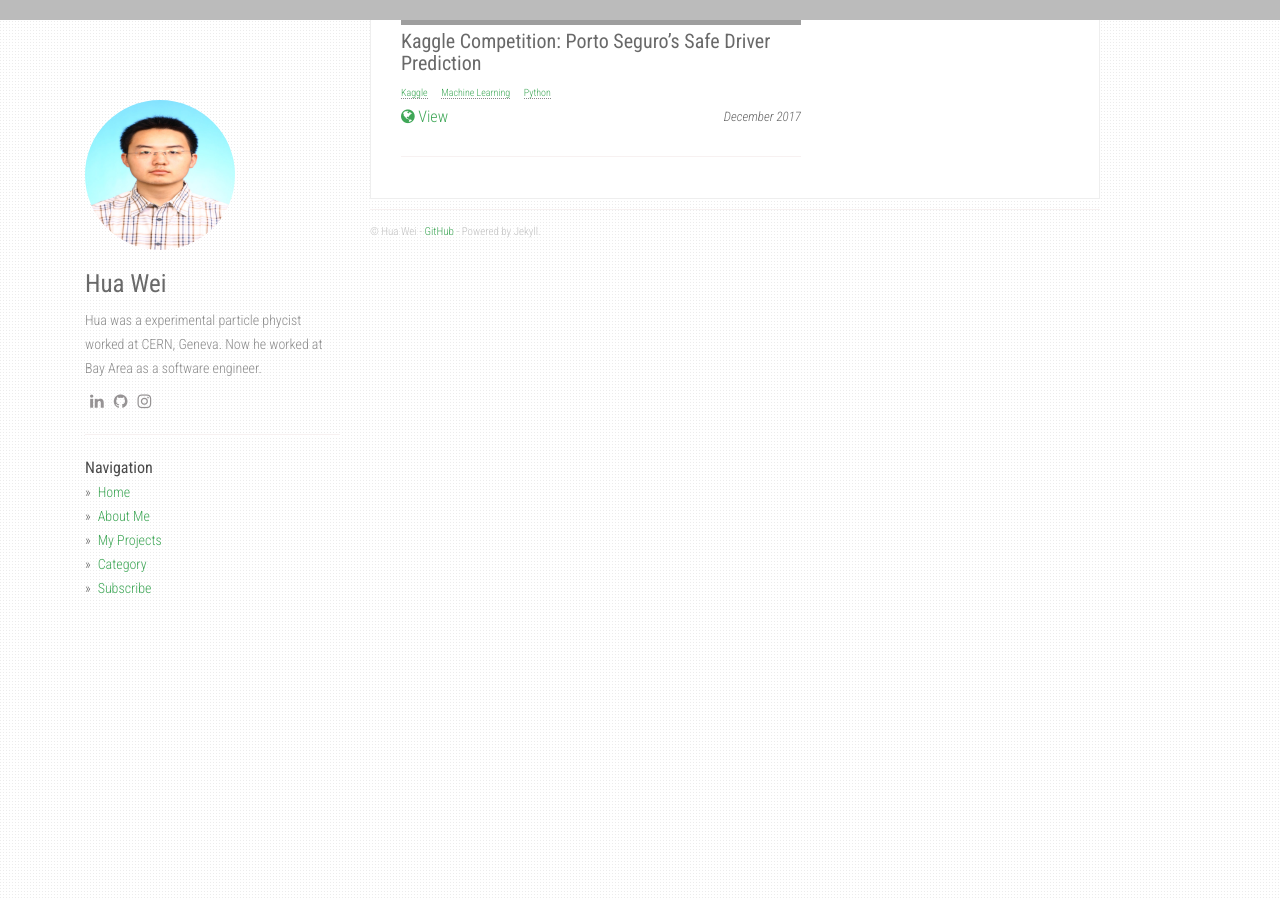
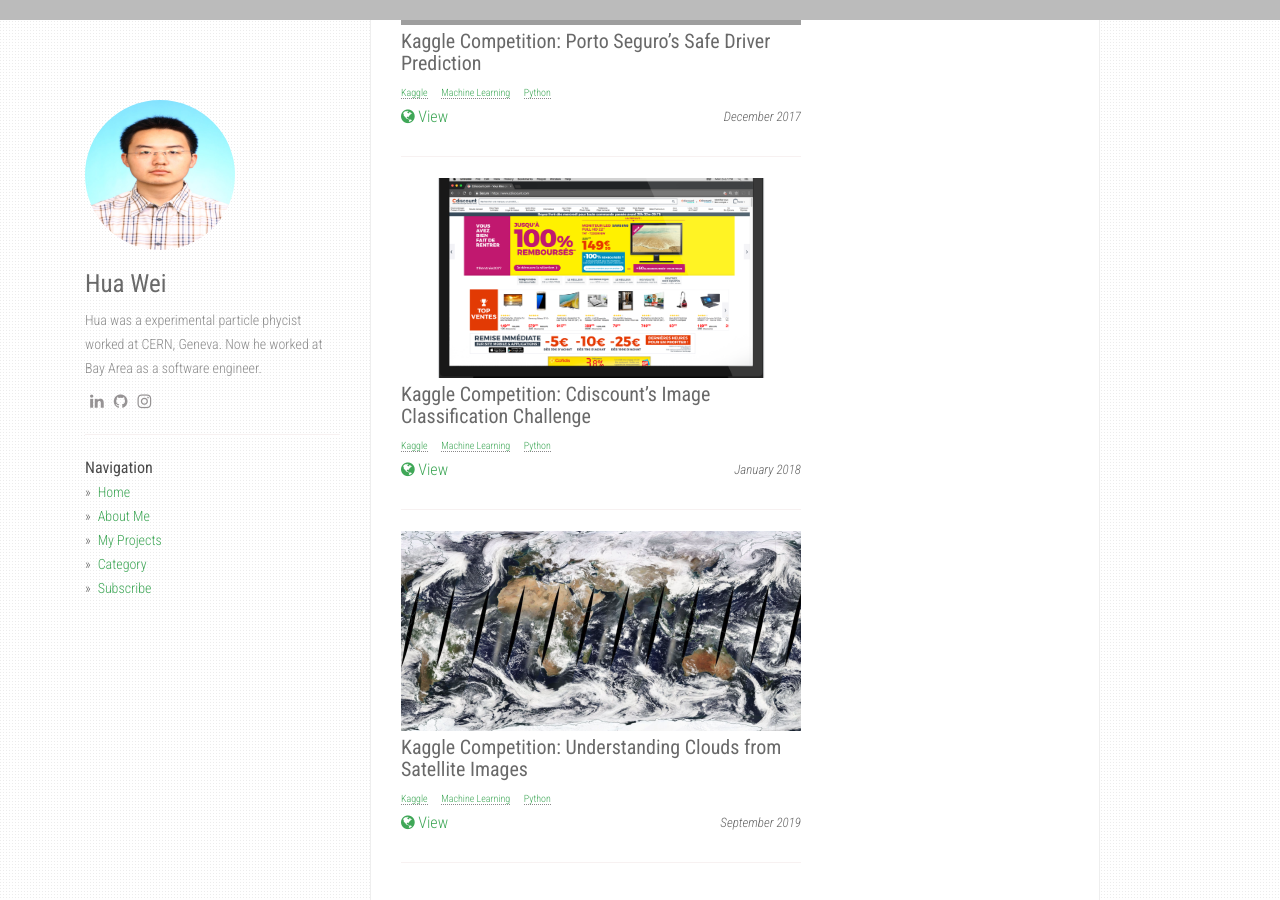
Before and after one commit to weihuacern/weihuacern.github.io, a Jekyll site: the page built from projects.md, in a window 1280 px wide and 900 px high, scrolled down 495 px. Built offline with Jekyll 4.4.1, drawn with Linux system fonts in a browser that asks for light colours; nearby versions of some CDN libraries; grey boxes are pictures that could not be loaded.

Commit message:
small fixes and more projects

```diff
--- a/_data/projects.json
+++ b/_data/projects.json
@@ -5,5 +5,19 @@
 		"url": "https://github.com/weihuacern/kaggle_PSDPKernelGit",
 		"date": "December 2017",
 		"tags": ["Kaggle", "Machine Learning", "Python"]
+	},
+	{
+		"name": "Kaggle Competition: Cdiscount’s Image Classification Challenge",
+		"image": "cdiscount-vector-logo.png",
+		"url": "https://github.com/weihuacern/kaggle_CICCKernelGit",
+		"date": "January 2018",
+		"tags": ["Kaggle", "Machine Learning", "Python"]
+	},
+	{
+		"name": "Kaggle Competition: Understanding Clouds from Satellite Images",
+		"image": "cloud-image-vector-logo.png",
+		"url": "hhttps://github.com/weihuacern/kaggle_CloudImage",
+		"date": "September 2019",
+		"tags": ["Kaggle", "Machine Learning", "Python"]
 	}
 ]
--- a/_layouts/default.html
+++ b/_layouts/default.html
@@ -7,7 +7,7 @@
     <meta charset="utf-8">
     <meta http-equiv="X-UA-Compatible" content="IE=edge,chrome=1">
     <meta name="viewport" content="width=device-width, initial-scale=1">
-    <link rel="shortcut icon" href="/static/img/favicon.ico" />
+    <link rel="shortcut icon" type="image/x-icon" href="/static/img/favicon.ico?" />
     <title>{% if page.title %}{{ page.title }} - {{ site.title }}{% else %}{{ site.author }}{% endif %}</title>
     <meta name="author" content="{{ site.author }}" />
     <meta name="description" content="{% if page.title %}{{ page.title }}{% else %}{{ site.description }}{% endif %}" />
```
Also changed, not shown: static/projects/cdiscount-vector-logo.png (added), static/projects/cloud-image-vector-logo.png (added).
